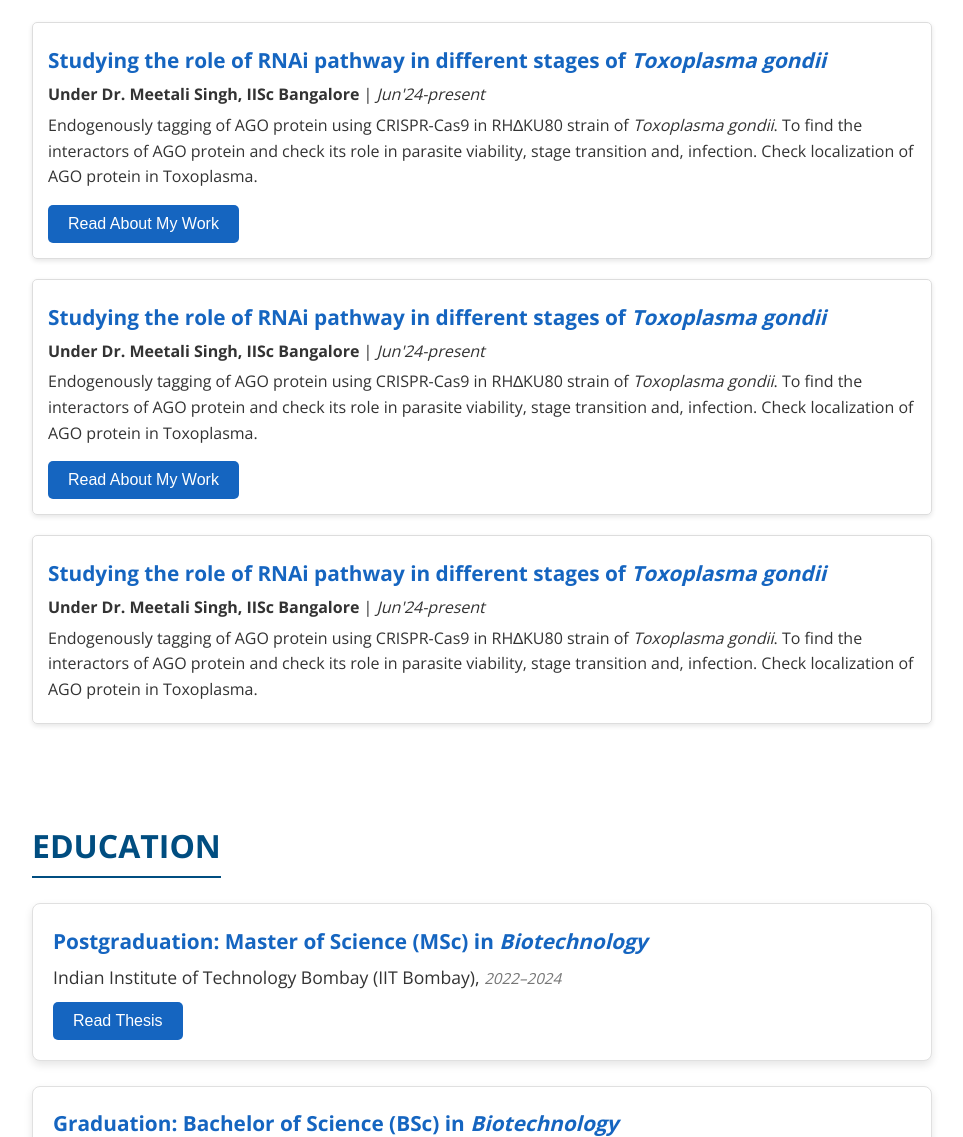
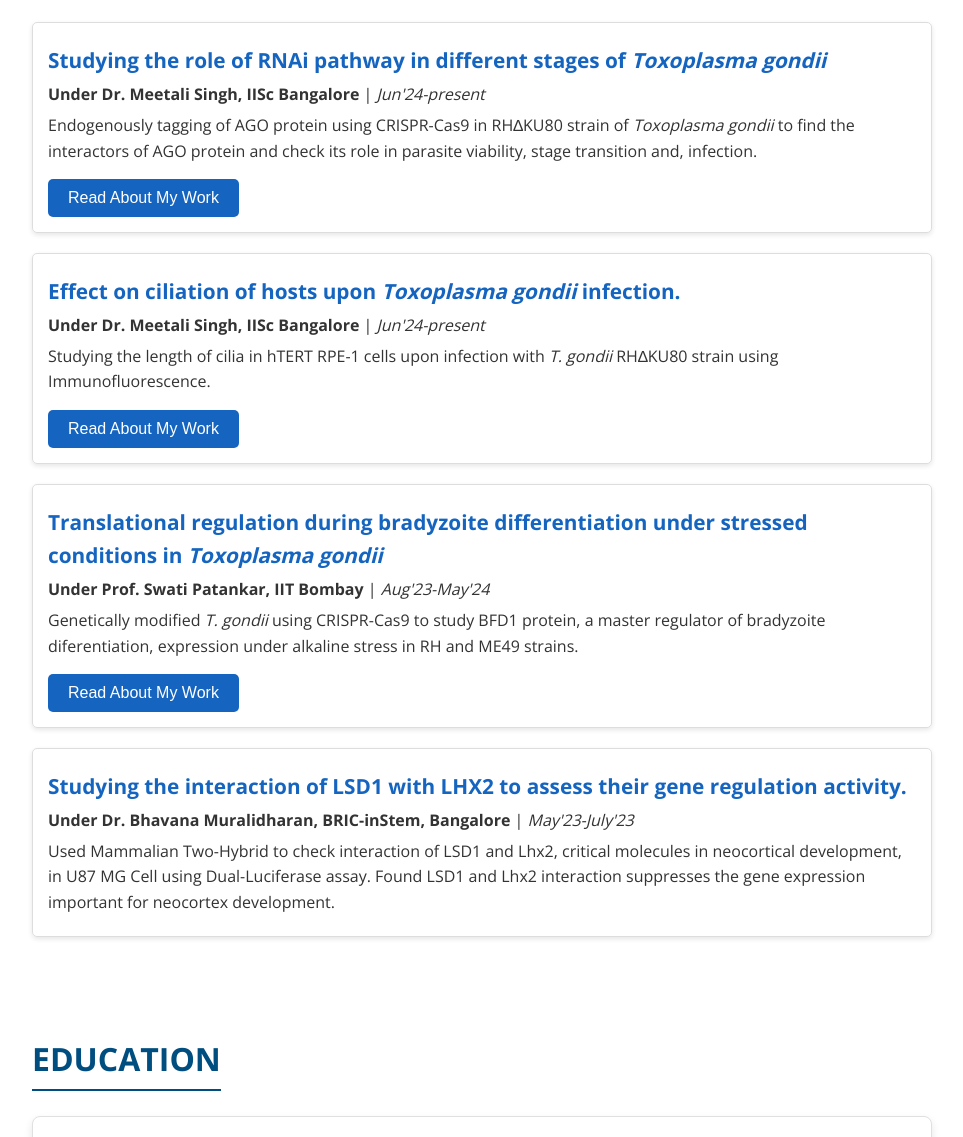
Before and after one commit to iamjnp/iamjnp.github.io, a plain HTML site: page index.html in a window 1280 px wide. Shown: the part 848-1985 px from the top of the page, without its empty margins (158-1121 px from the left). Drawn offline with nearby package versions, Linux system fonts and the light colour scheme.

Commit message:
Update index.html

```diff
--- a/index.html
+++ b/index.html
@@ -66,28 +66,27 @@
         <div class="experience-item">
             <h3>Studying the role of RNAi pathway in different stages of <em>Toxoplasma gondii</em></h3>
             <p><strong>Under Dr. Meetali Singh, IISc Bangalore</strong> | <em>Jun'24-present</em></p>
-            <p>Endogenously tagging of AGO protein using CRISPR-Cas9 in RH∆KU80 strain of <em>Toxoplasma gondii</em>. To
-                find the
-                interactors of AGO protein and check its role in parasite viability, stage transition and, infection.
-                Check localization of AGO protein in Toxoplasma.</p>
+            <p>Endogenously tagging of AGO protein using CRISPR-Cas9 in RH∆KU80 strain of <em>Toxoplasma gondii</em> to
+                find the interactors of AGO protein and check its role in parasite viability, stage transition and, infection.</p>
             <button onclick="window.open('iisc.html', '_blank')">Read About My Work</button>
         </div>
         <div class="experience-item">
-            <h3>Studying the role of RNAi pathway in different stages of <em>Toxoplasma gondii</em></h3>
+            <h3>Effect on ciliation of hosts upon <em>Toxoplasma gondii</em> infection.</h3>
             <p><strong>Under Dr. Meetali Singh, IISc Bangalore</strong> | <em>Jun'24-present</em></p>
-            <p>Endogenously tagging of AGO protein using CRISPR-Cas9 in RH∆KU80 strain of <em>Toxoplasma gondii</em>. To
-                find the
-                interactors of AGO protein and check its role in parasite viability, stage transition and, infection.
-                Check localization of AGO protein in Toxoplasma.</p>
+            <p>Studying the length of cilia in hTERT RPE-1 cells upon infection with <em>T. gondii</em> RH∆KU80 strain using Immunofluorescence. </p>
             <button onclick="window.open('iisc.html', '_blank')">Read About My Work</button>
         </div>
         <div class="experience-item">
-            <h3>Studying the role of RNAi pathway in different stages of <em>Toxoplasma gondii</em></h3>
-            <p><strong>Under Dr. Meetali Singh, IISc Bangalore</strong> | <em>Jun'24-present</em></p>
-            <p>Endogenously tagging of AGO protein using CRISPR-Cas9 in RH∆KU80 strain of <em>Toxoplasma gondii</em>. To
-                find the
-                interactors of AGO protein and check its role in parasite viability, stage transition and, infection.
-                Check localization of AGO protein in Toxoplasma.</p>
+            <h3>Translational regulation during bradyzoite differentiation under stressed conditions in <em>Toxoplasma gondii</em></h3>
+            <p><strong>Under Prof. Swati Patankar, IIT Bombay</strong> | <em>Aug'23-May'24</em></p>
+            <p>Genetically modified <em>T. gondii</em> using CRISPR-Cas9 to study BFD1 protein, a master regulator of bradyzoite diferentiation, expression under alkaline stress in RH and ME49 strains. </p>
+            <button onclick="window.open('iisc.html', '_blank')">Read About My Work</button>
+        </div>
+        <div class="experience-item">
+            <h3>Studying the interaction of LSD1 with LHX2 to assess their gene regulation activity.</h3>
+            <p><strong>Under Dr. Bhavana Muralidharan, BRIC-inStem, Bangalore</strong> | <em>May'23-July'23</em></p>
+            <p>Used Mammalian Two-Hybrid to check interaction of LSD1 and Lhx2, critical molecules in neocortical development, in U87 MG Cell using
+                Dual-Luciferase assay. Found LSD1 and Lhx2 interaction suppresses the gene expression important for neocortex development.</p>
         </div>
     </section>
 
```
